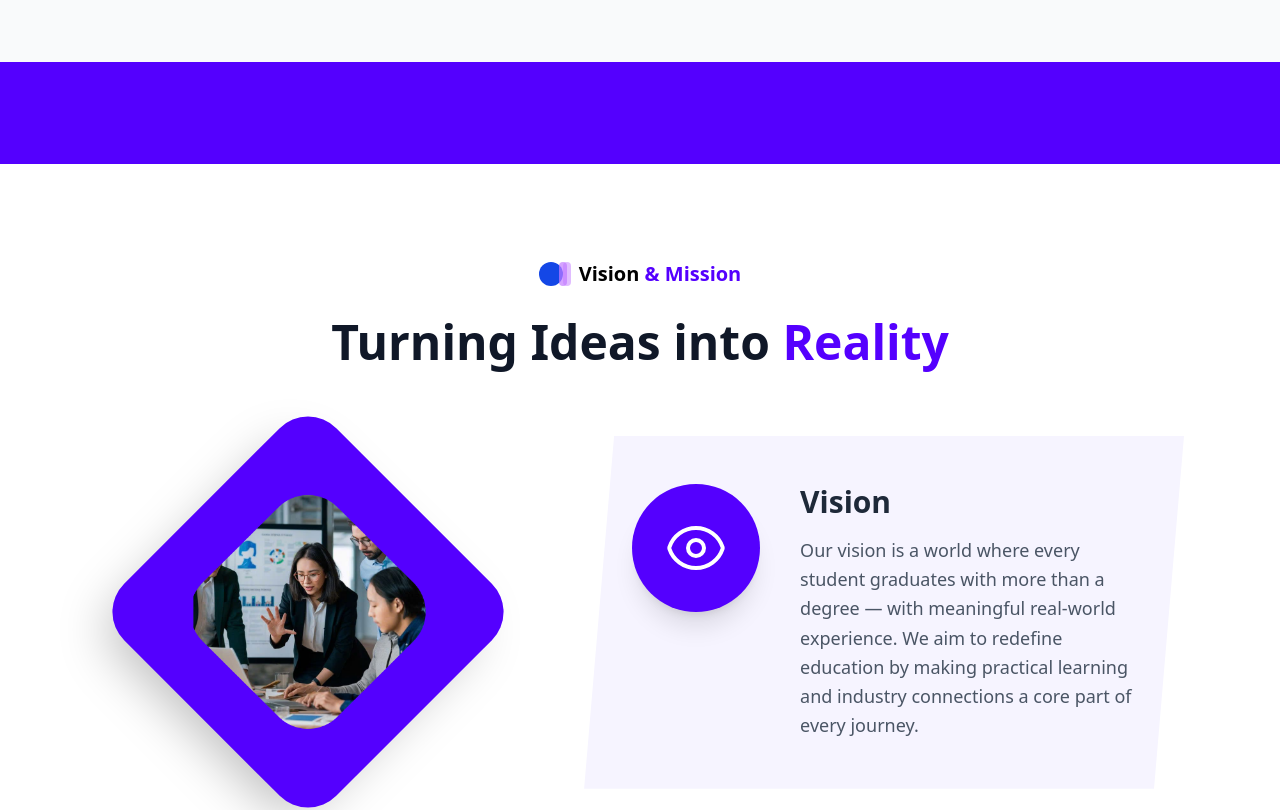
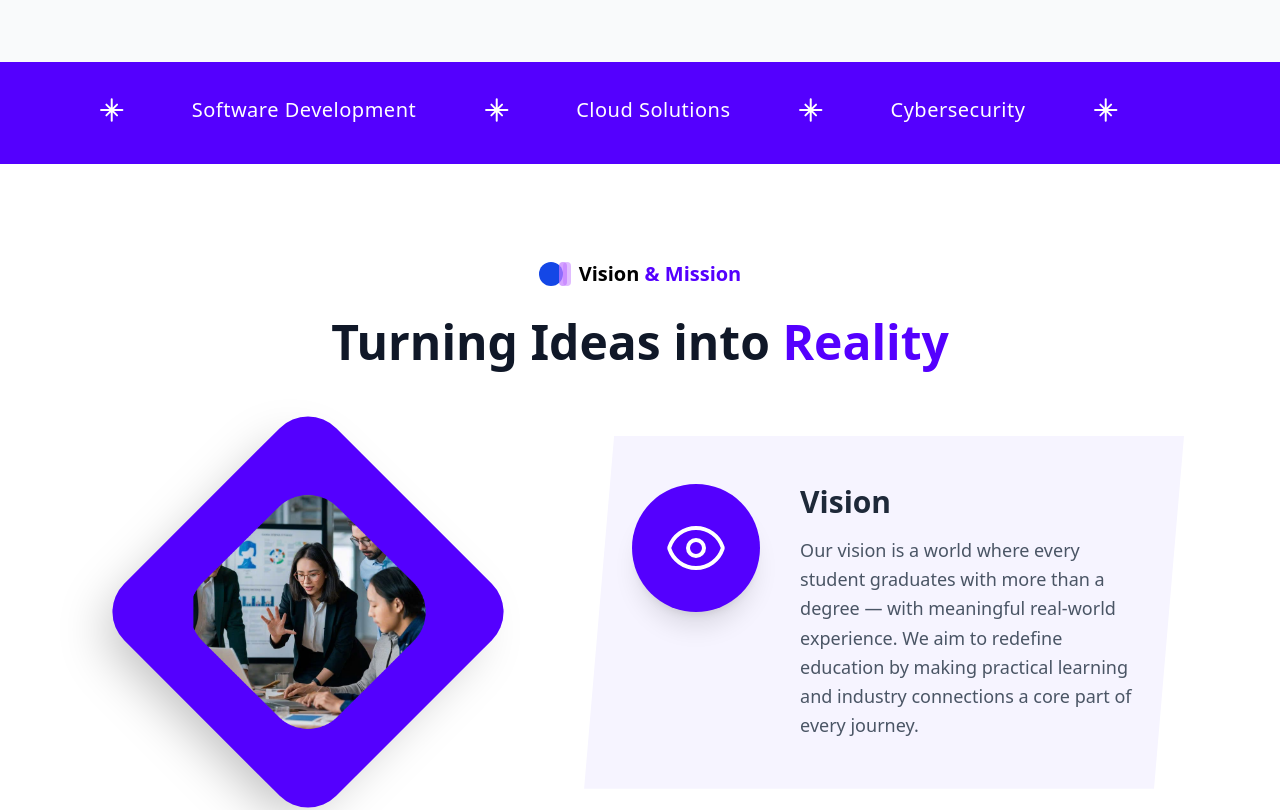
Before and after one commit to Vedehii/ReactWebsite, a React app: page / in a window 1280 px wide. Shown: the part 1179-1989 px from the top of the page. Built offline with nearby package versions, Linux system fonts and the light colour scheme; the HTML template or start-up script is replaced by a standard one.

Commit message:
Changes made in alignment

```diff
--- a/components/ServicesBanner.jsx
+++ b/components/ServicesBanner.jsx
@@ -4,9 +4,7 @@ const services = [
   { name: 'Software Development' },
   { name: 'Cloud Solutions' },
   { name: 'Cybersecurity' },
-  { name: 'Software Development' },
-  { name: 'Cloud Solutions' },
-  { name: 'Cybersecurity' },
+
 ];
 
 const StarburstIcon = () => (
--- a/src/index.css
+++ b/src/index.css
@@ -32,5 +32,5 @@ a{
 
 .animate-marquee {
   display: inline-flex;
-  animation: marquee 40s linear infinite;
+  animation: marquee 15s linear infinite;
 }
```
